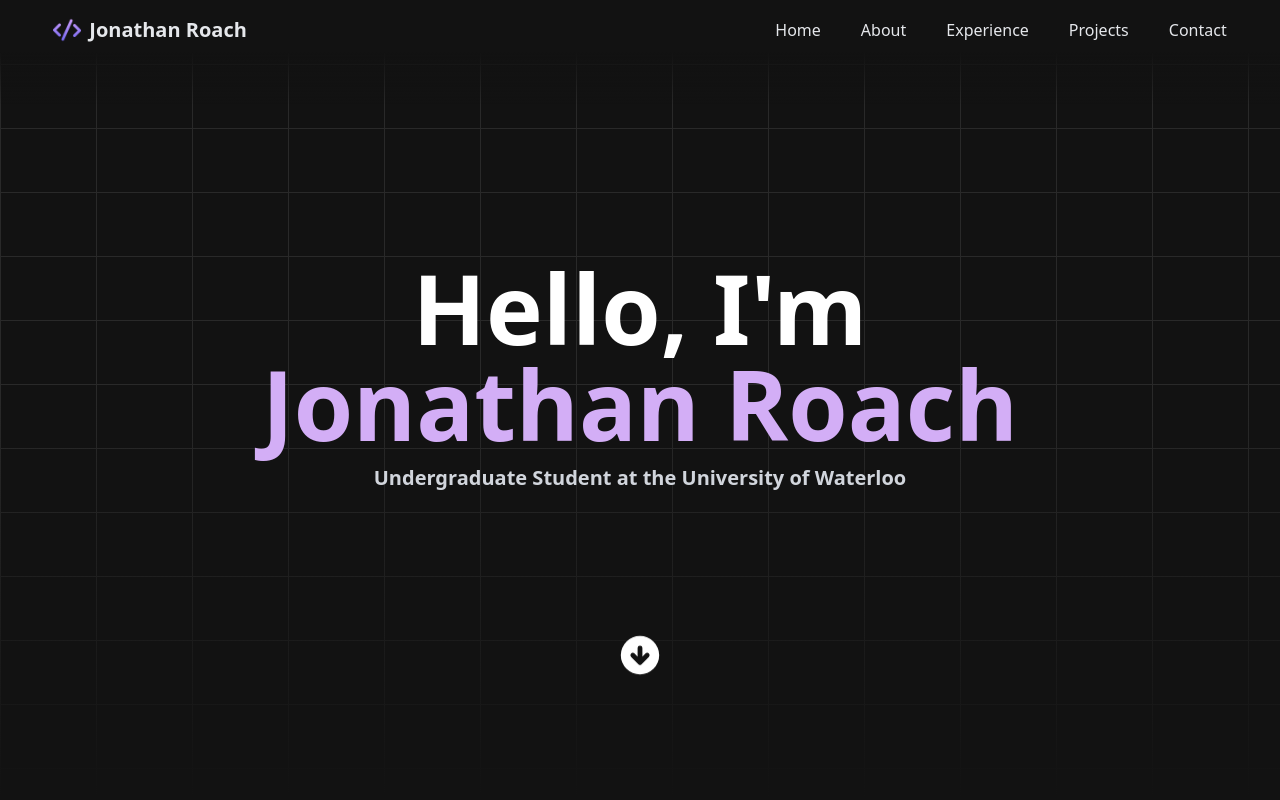
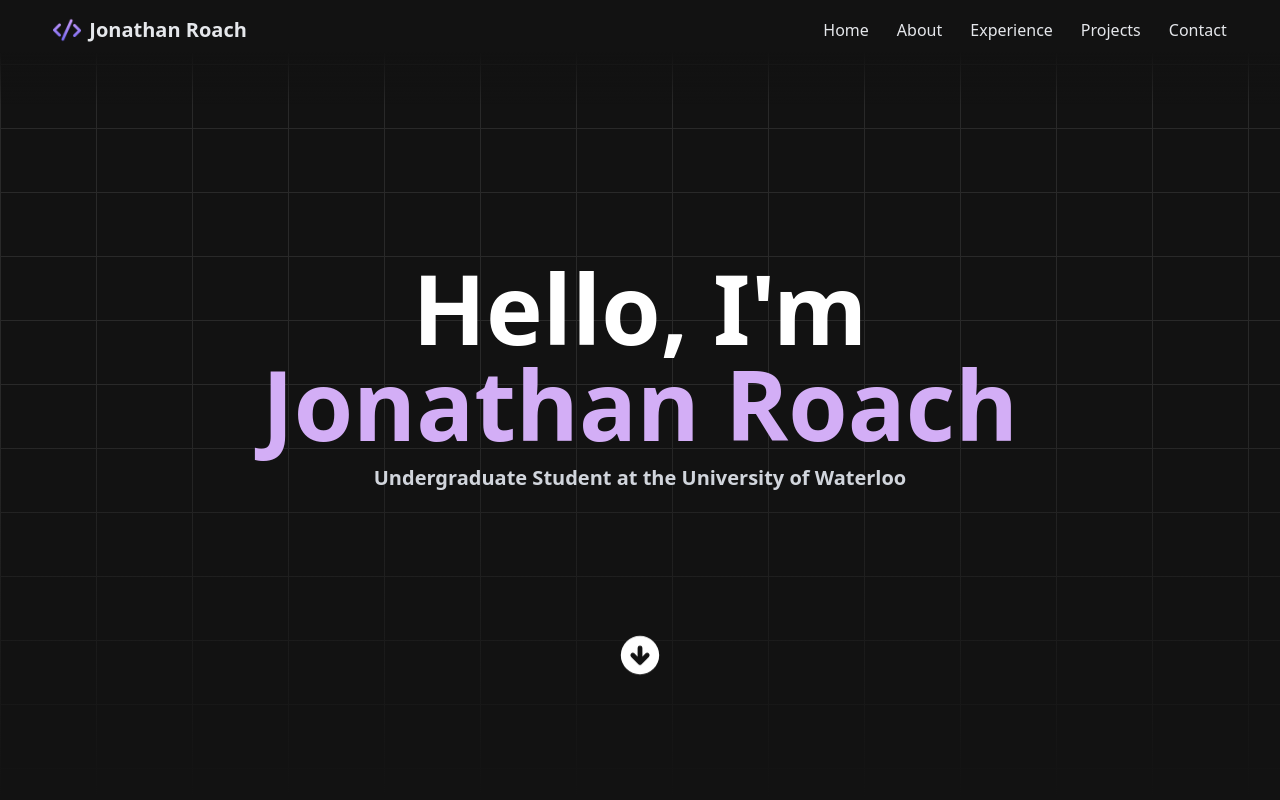
Before and after one commit to Jonathan-Roach/Portfolio-Website, a React (Vite) app: page / in a window 1280 px wide. Shown: the top 800 px of the page. Built offline with nearby package versions, Linux system fonts and the light colour scheme.

Commit message:
change nav header gap

```diff
--- a/src/components/Navbar.jsx
+++ b/src/components/Navbar.jsx
@@ -15,7 +15,7 @@ function Navbar() {
         </a>
 
       {/* Right side Nav*/}
-      <div className="hidden lg:flex text-gray-200 text-base font-medium flex-row items-center gap-10">
+      <div className="hidden lg:flex text-gray-200 text-base font-medium flex-row items-center gap-7">
           <a href="#home" className='hover:text-white'>Home</a>
           <a href="#about" className='hover:text-white'>About</a>
           <a href="#experience" className='hover:text-white'>Experience</a>
```
